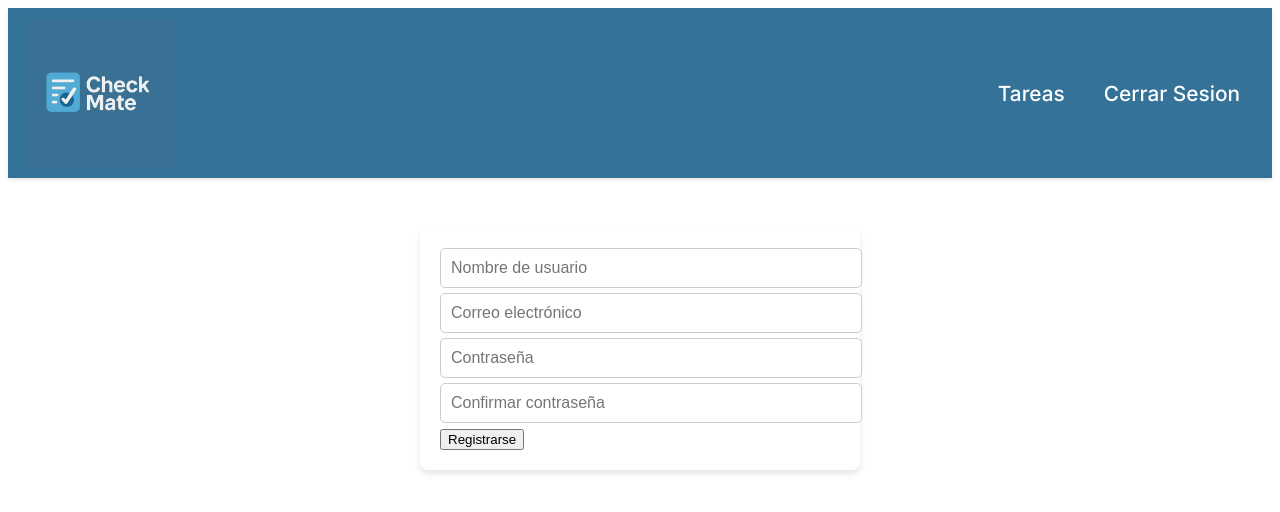
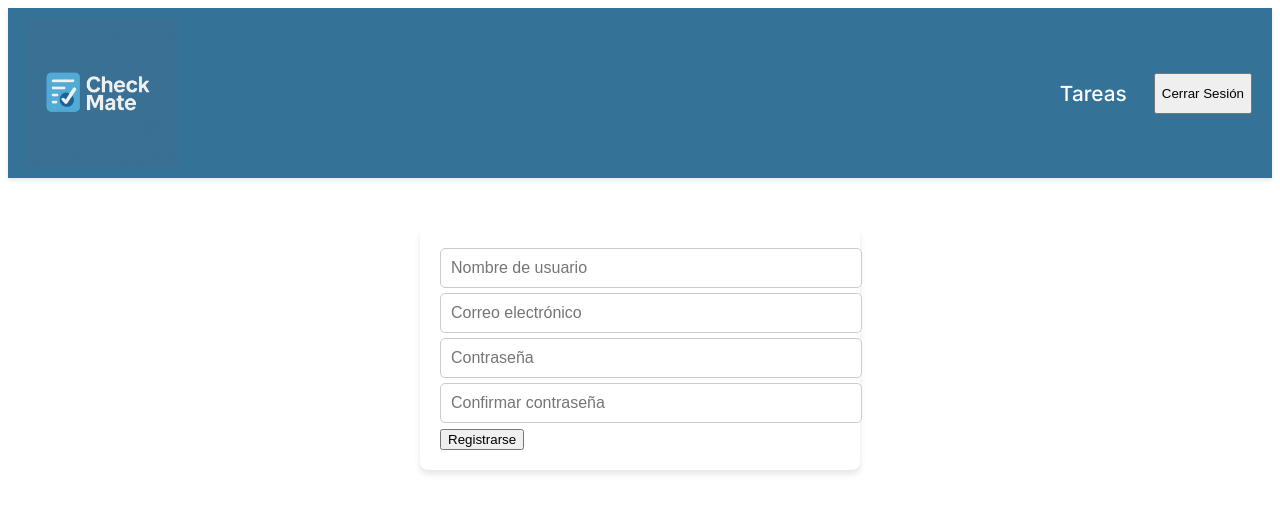
Before and after one commit to AgustinErimbaue/CheckMate_Front, a React (Vite) app: page /Register in a window 1280 px wide. Shown: the top 512 px of the page. Built offline with nearby package versions, Linux system fonts and the light colour scheme; sample sign-in values are in the browser's storage.

Commit message:
feat: agregar navegación después de cierre de sesión y registro exitoso, mejorar manejo de estado en tareas

```diff
--- a/src/components/Header/Header.jsx
+++ b/src/components/Header/Header.jsx
@@ -1,4 +1,4 @@
-import { Link } from "react-router-dom";
+import { Link, useNavigate } from "react-router-dom";
 import styles from "./Header.module.scss";
 import logo from "../../assets/imagen-app.png";
 import { useDispatch, useSelector } from "react-redux";
@@ -7,10 +7,13 @@ import { logoutUser } from "../../features/auth/authSlice";
 const Header = () => {
   const { user } = useSelector((state) => state.auth);
   const dispatch = useDispatch();
+  const navigate = useNavigate();
 
   const handleLogout = () => {
     dispatch(logoutUser());
+    navigate("/login");
   };
+
   return (
     <header className={styles.header}>
       <div className={styles.logoContainer}>
@@ -25,9 +28,9 @@ const Header = () => {
         ) : (
           <>
             <Link to="/Task">Tareas</Link>
-            <Link to="/login" onClick={handleLogout}>
-              Cerrar Sesion
-            </Link>
+            <button onClick={handleLogout} className={styles.logoutBtn}>
+              Cerrar Sesión
+            </button>
           </>
         )}
       </nav>
--- a/src/components/Register/Register.jsx
+++ b/src/components/Register/Register.jsx
@@ -2,6 +2,8 @@ import { useState } from "react";
 import styles from "./Register.module.scss";
 import { useDispatch } from "react-redux";
 import { registerUser } from "../../features/auth/authSlice";
+import { useNavigate } from "react-router-dom";
+
 const Register = () => {
   const initialState = {
     username: "",
@@ -14,6 +16,7 @@ const Register = () => {
   const [errors, setErrors] = useState({});
   const { username, email, password, confirmPassword } = formData;
   const dispatch = useDispatch();
+  const navigate = useNavigate();
 
   const handleChange = (e) => {
     const { name, value } = e.target;
@@ -46,7 +49,11 @@ const Register = () => {
     } else {
       setErrors({});
       console.log("Formulario enviado:", formData);
-      dispatch(registerUser(formData));
+      dispatch(registerUser(formData)).then((action) => {
+        if (registerUser.fulfilled.match(action)) {
+          navigate("/login");
+        }
+      });
     }
   };
 
--- a/src/components/Task/Task.jsx
+++ b/src/components/Task/Task.jsx
@@ -45,8 +45,8 @@ const Task = () => {
     setFormData(initialState);
   };
 
-  const handleStatusChange = (task, newStatus) => {
-    dispatch(
+  const handleStatusChange = async (task, newStatus) => {
+    await dispatch(
       updateTask({ taskId: task._id, task: { ...task, status: newStatus } })
     );
     dispatch(getTasksUser());
```
